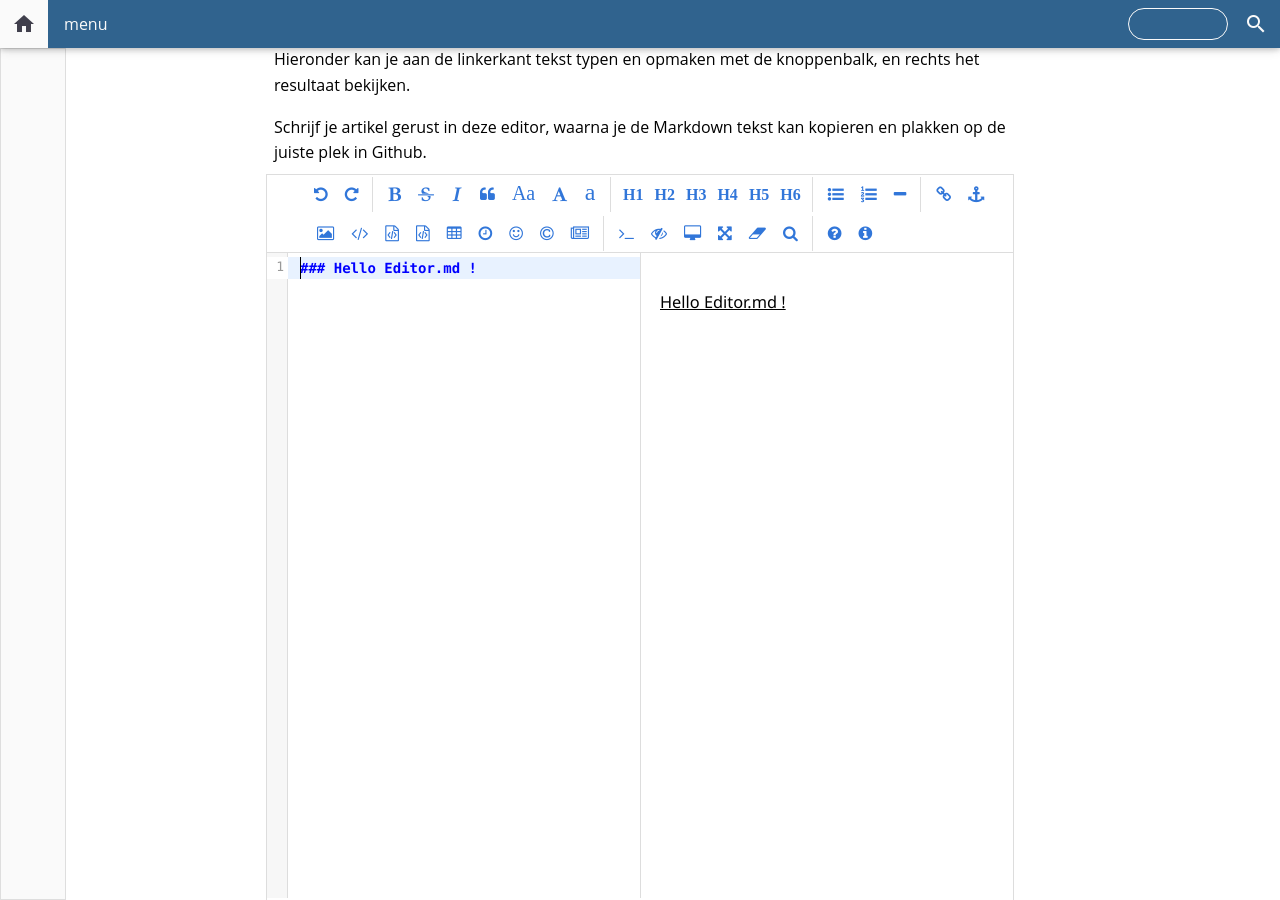
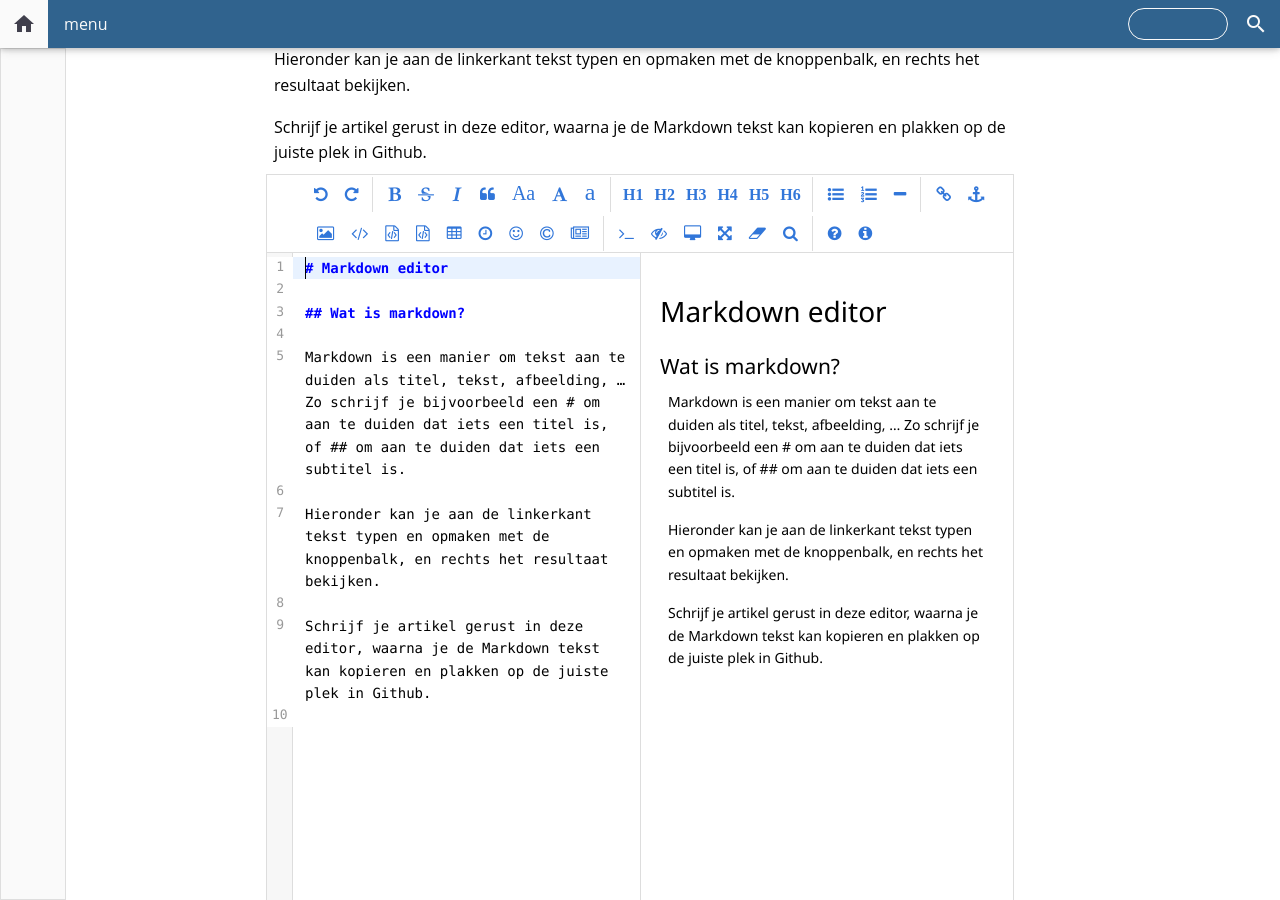
Before and after one commit to Pius-X-Antwerpen/digitale-leraar, a Jekyll site: the page built from markdown-editor.md, in a window 1280 px wide and 900 px high, scrolled down 241 px. Built offline with Jekyll 4.4.1, drawn with Linux system fonts in a browser that asks for light colours.

Commit message:
Update markdown-editor.md

```diff
--- a/markdown-editor.md
+++ b/markdown-editor.md
@@ -14,7 +14,16 @@ Schrijf je artikel gerust in deze editor, waarna je de Markdown tekst kan kopier
 <link rel="stylesheet" href="editor.md/css/editormd.css" />
 <div id="editor">
     <!-- Tips: Editor.md can auto append a `<textarea>` tag -->
-    <textarea style="display:none;">### Hello Editor.md !</textarea>
+    <textarea style="display:none;"># Markdown editor
+
+## Wat is markdown?
+
+Markdown is een manier om tekst aan te duiden als titel, tekst, afbeelding, … Zo schrijf je bijvoorbeeld een # om aan te duiden dat iets een titel is, of ## om aan te duiden dat iets een subtitel is.
+
+Hieronder kan je aan de linkerkant tekst typen en opmaken met de knoppenbalk, en rechts het resultaat bekijken.
+
+Schrijf je artikel gerust in deze editor, waarna je de Markdown tekst kan kopieren en plakken op de juiste plek in Github.
+</textarea>
 </div>
 <script src="https://ajax.googleapis.com/ajax/libs/jquery/3.5.1/jquery.min.js"></script>
 <script src="editor.md/editormd.min.js"></script>
```
